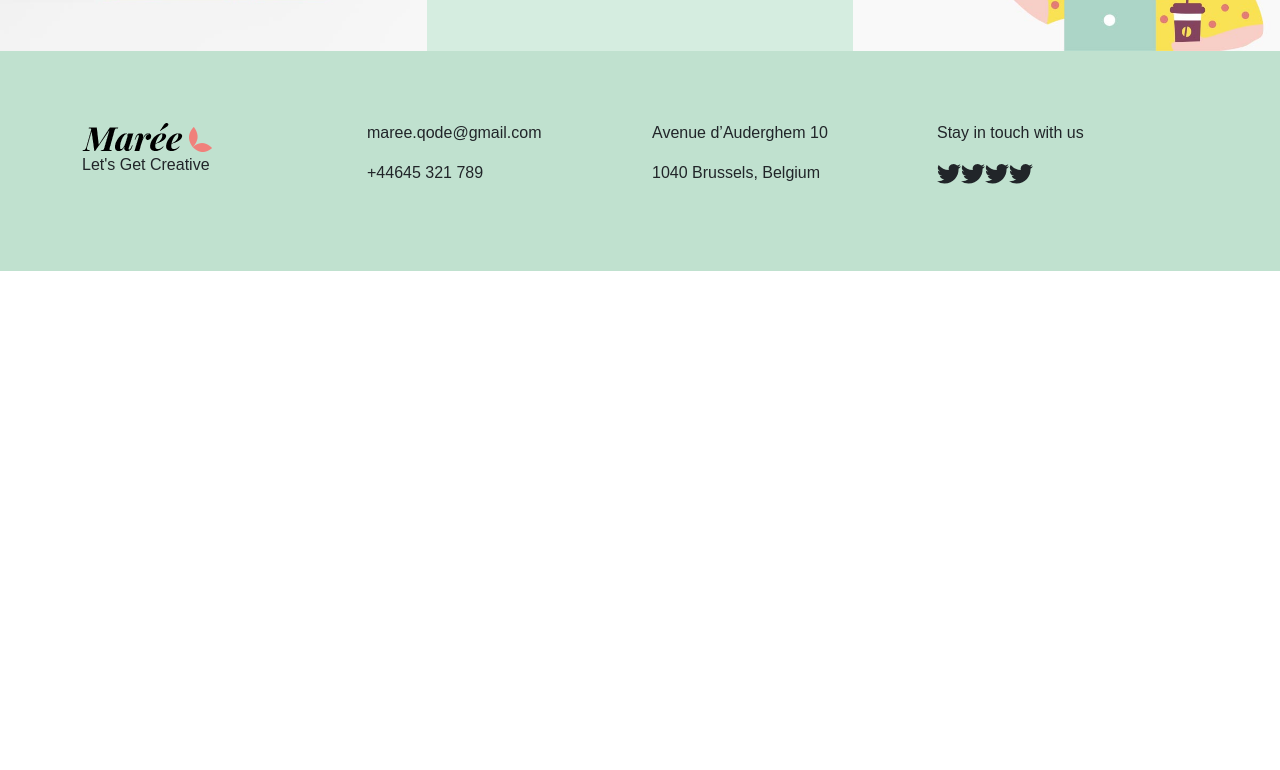
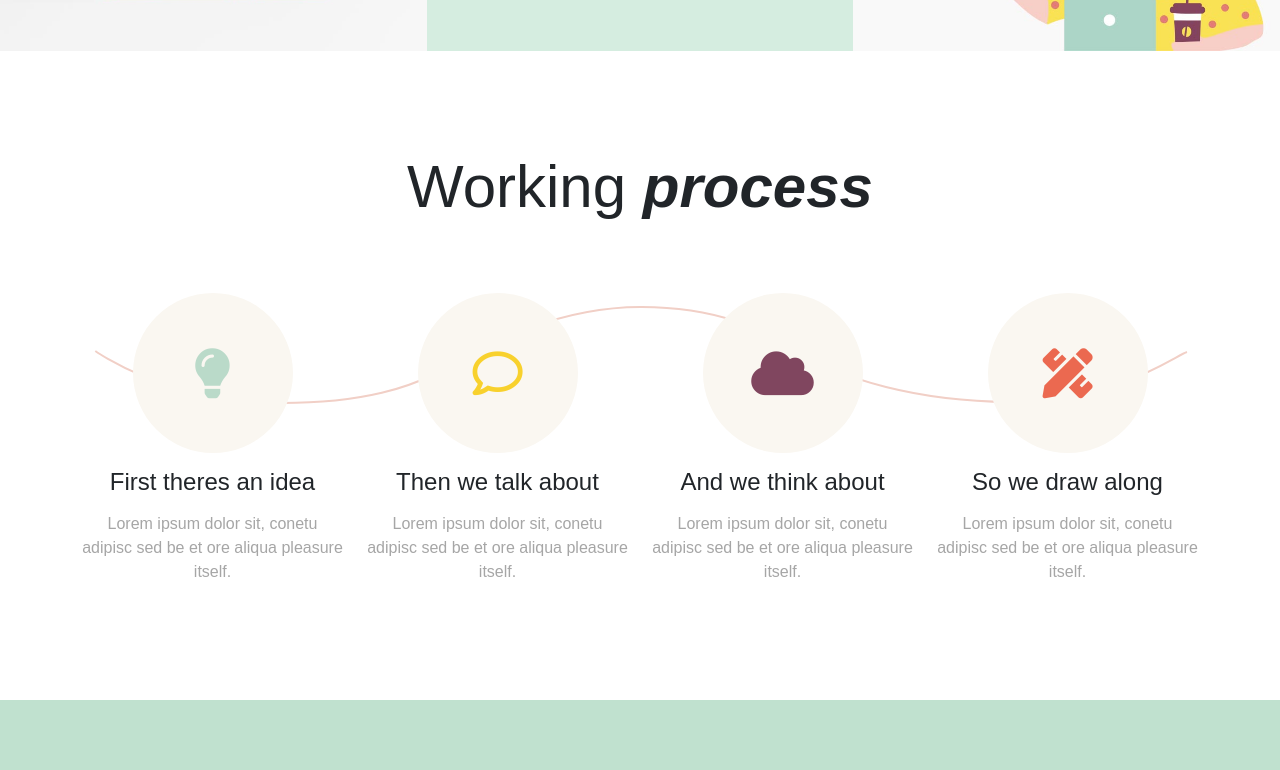
Before and after one commit to LucaSunseri/proj-html-vuejs, a Vue app: page / in a window 1280 px wide. Shown: the part 1315-2085 px from the top of the page. Before the commit the page ends 1586 px from the top, so only its background shows below. Built offline with nearby package versions, Linux system fonts and the light colour scheme; a small style sheet from the web is missing.

Commit message:
Added ProcessSection

```diff
--- a/package.json
+++ b/package.json
@@ -8,6 +8,8 @@
     "lint": "vue-cli-service lint"
   },
   "dependencies": {
+    "@fontsource/playfair-display": "^4.5.1",
+    "@fortawesome/fontawesome-free": "^5.15.4",
     "bootstrap": "^5.1.3",
     "bootstrap-vue": "^2.21.2",
     "core-js": "^3.6.5",
--- /dev/null
+++ b/src/assets/data/Process.js
@@ -0,0 +1,38 @@
+export default [
+    {
+        "id": 1,
+        "awesome": "fas fa-lightbulb",
+        "color": "#badac9",
+        "text": {
+            "title": "First theres an idea",
+            "sub": " Lorem ipsum dolor sit, conetu adipisc sed be et ore aliqua pleasure itself."
+        }
+    },
+    {
+        "id": 2,
+        "awesome": "far fa-comment",
+        "color": "#f8d12d",
+        "text": {
+            "title": "Then we talk about",
+            "sub": "Lorem ipsum dolor sit, conetu adipisc sed be et ore aliqua pleasure itself."
+        }
+    },
+    {
+        "id": 3,
+        "awesome": "fas fa-cloud",
+        "color": "#80465f",
+        "text": {
+            "title": "And we think about",
+            "sub": "Lorem ipsum dolor sit, conetu adipisc sed be et ore aliqua pleasure itself."
+        }
+    },
+    {
+        "id": 4,
+        "awesome": "fas fa-pencil-ruler",
+        "color": "#eb6950",
+        "text": {
+            "title": "So we draw along",
+            "sub": "Lorem ipsum dolor sit, conetu adipisc sed be et ore aliqua pleasure itself."
+        }
+    },
+  ]
--- a/src/assets/style/general.scss
+++ b/src/assets/style/general.scss
@@ -1,9 +1,10 @@
-@import "~fontsource-muli/index.css";
 @import "~bootstrap/dist/css/bootstrap.css";
 @import "~bootstrap-vue/dist/bootstrap-vue.css";
+@import "~@fortawesome/fontawesome-free/css/all.min.css";
+@import "./vars.scss";
 
 body {
-    font-family: "Muli", sans-serif;
+    font-family: $font-primary;
 }
 
 /* BUTTON STYLE */
@@ -16,3 +17,16 @@ body {
     border: 1px solid red;
     text-transform: uppercase;
 }
+
+/* TITLE STYLE */
+.ls-title {
+    font-size: 60px;
+    font-weight: 400;
+    text-align: center;
+}
+
+.ls-title__italic {
+    font-family: $font-secondary;
+    font-style: italic;
+    font-weight: bold;
+}
--- /dev/null
+++ b/src/assets/style/vars.scss
@@ -0,0 +1,8 @@
+@import "~fontsource-muli/index.css";
+@import "~@fontsource/playfair-display/index.css";
+
+$font-primary: "Muli", sans-serif;
+$font-secondary: "Playfair Display", sans-serif;
+
+$color-primary: #000;
+$color-secondary: #a6a6a6;
--- a/src/components/Main.vue
+++ b/src/components/Main.vue
@@ -1,18 +1,29 @@
 <template>
     <div class="ls-main">
-        <IllustrateSection />
+        <section>
+            <IllustrateSection />
+        </section>
+        <section>
+            <ProcessSection />
+        </section>
     </div>
 </template>
 
 <script>
 import IllustrateSection from "./main-components/IllustrateSection.vue";
+import ProcessSection from "./main-components/ProcessSection.vue";
 
 export default {
     name: "Main",
     components: {
         IllustrateSection,
+        ProcessSection,
     },
 };
 </script>
 
-<style lang="scss" scoped></style>
+<style lang="scss" scoped>
+section {
+    margin-bottom: 100px;
+}
+</style>
--- /dev/null
+++ b/src/components/main-components/ProcessSection.vue
@@ -0,0 +1,74 @@
+<template>
+    <div class="container">
+        <h2 class="ls-title">
+            Working <span class="ls-title__italic">process</span>
+        </h2>
+        <div class="ls-content">
+            <div class="row row-cols-1 row-cols-lg-4 text-center">
+                <div class="col" v-for="item in items" :key="item.id">
+                    <div class="ls-cirlce">
+                        <i
+                            :class="item.awesome"
+                            :style="`color: ${item.color}`"
+                        ></i>
+                    </div>
+                    <h4>{{ item.text.title }}</h4>
+                    <p>{{ item.text.sub }}</p>
+                </div>
+            </div>
+        </div>
+    </div>
+</template>
+
+<script>
+import items from "../../assets/data/Process";
+
+export default {
+    name: "ProcessSection",
+    data() {
+        return {
+            items,
+        };
+    },
+};
+</script>
+
+<style lang="scss" scoped>
+@import "../../assets/style/vars.scss";
+
+.ls-content {
+    margin: 70px 0;
+    .col {
+        display: flex;
+        flex-direction: column;
+        justify-content: center;
+        align-items: center;
+    }
+    .ls-cirlce {
+        display: flex;
+        justify-content: center;
+        align-items: center;
+        width: 160px;
+        height: 160px;
+        border-radius: 50%;
+        background-color: #faf7f1;
+        i {
+            font-size: 50px;
+        }
+    }
+    h4 {
+        margin: 15px 0;
+    }
+    p {
+        color: $color-secondary;
+    }
+}
+
+@media (min-width: 992px) {
+    .ls-content {
+        background-image: url(../../assets/svg/line.svg);
+        background-position: top;
+        background-repeat: no-repeat;
+    }
+}
+</style>
```
Also changed, not shown: src/assets/svg/line.svg (renamed from src/assets/svg/svg-3.svg), 1 other file (tests, documents, lock files or other folders).
